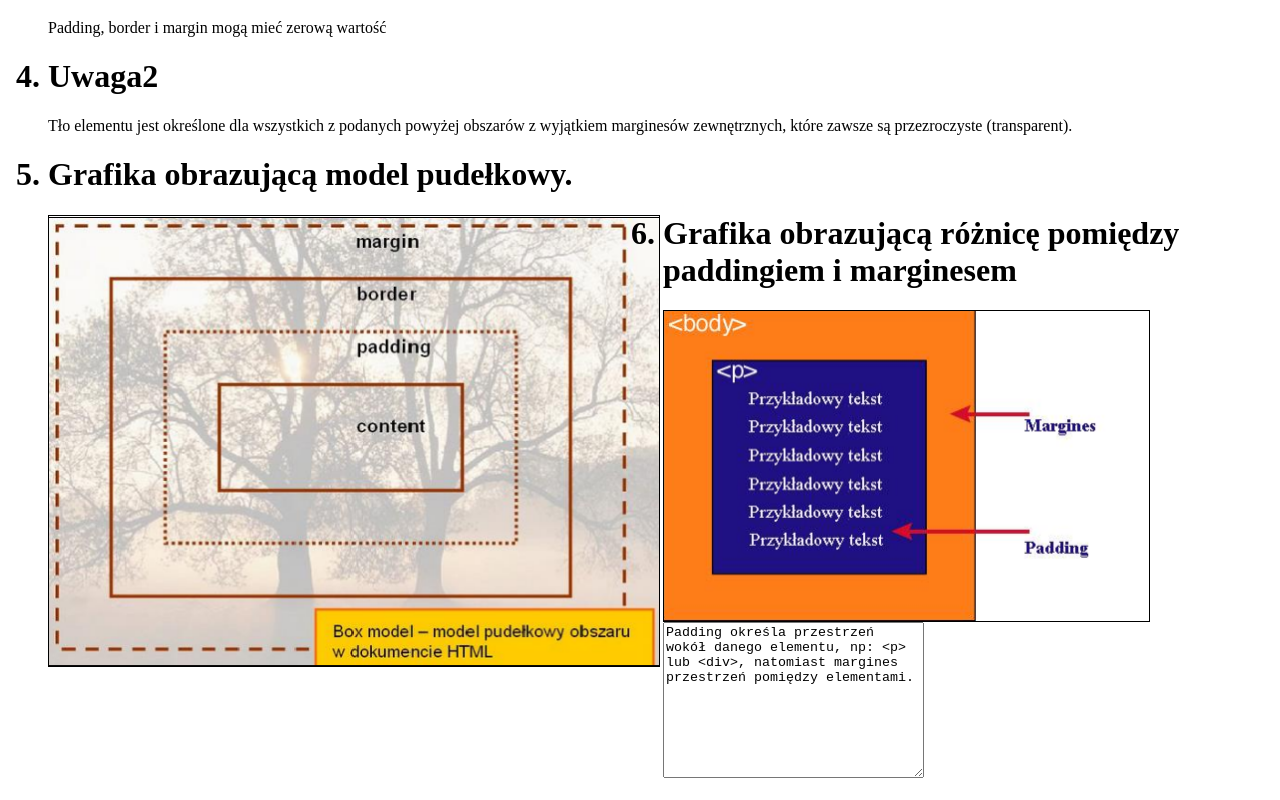
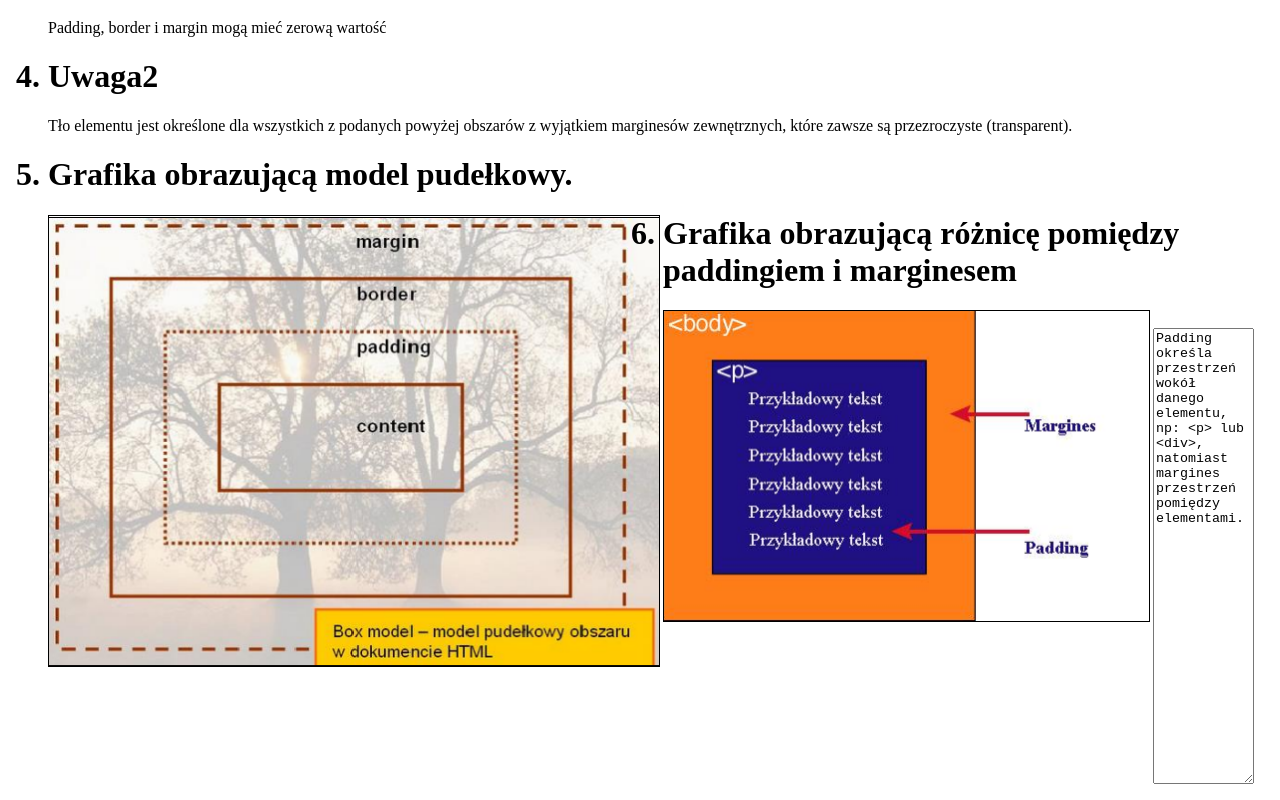
Before and after one commit to Rzodkiw/css, a plain HTML site: page zadanie32_duls.html in a window 1280 px wide. Shown: the part 354-1154 px from the top of the page. Drawn offline with Linux system fonts and the light colour scheme.

Commit message:
Update zadanie32_duls.html

```diff
--- a/zadanie32_duls.html
+++ b/zadanie32_duls.html
@@ -22,7 +22,7 @@ Tło elementu jest określone dla wszystkich z podanych powyżej obszarów z wyj
 <h1><li>Grafika obrazującą różnicę pomiędzy paddingiem i marginesem</li></h1>
 <IMG SRC="zdjęcie2.bmp" ALIGN=left BORDER=1 WIDTH=485 HEIGHT=310 ALT="">
 <br>
-<textarea id="textarea" name="textarea" rows="10" cols="30">
+<textarea id="textarea" name="textarea" rows="30" cols="10">
 Padding określa przestrzeń wokół danego elementu, np: <p> lub <div>, natomiast margines
 przestrzeń pomiędzy elementami.
 </textarea>
```
